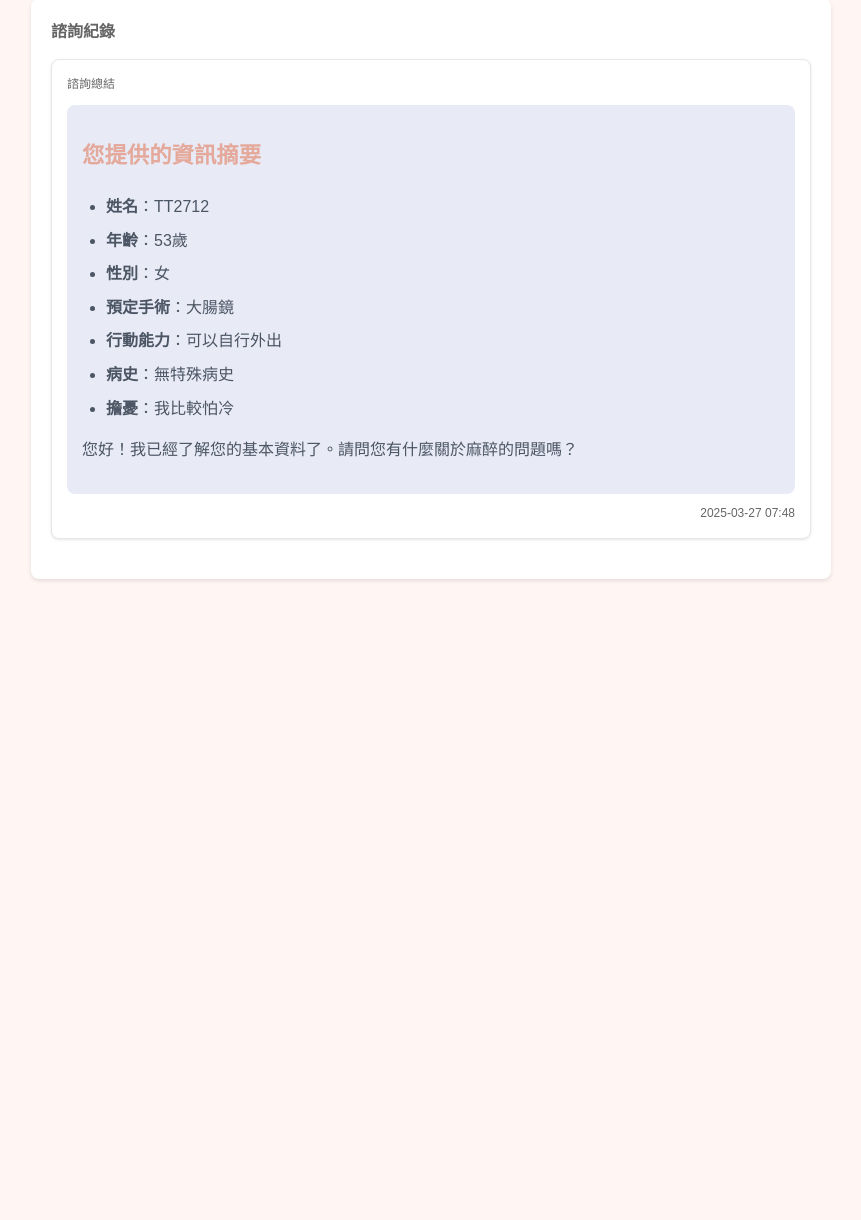
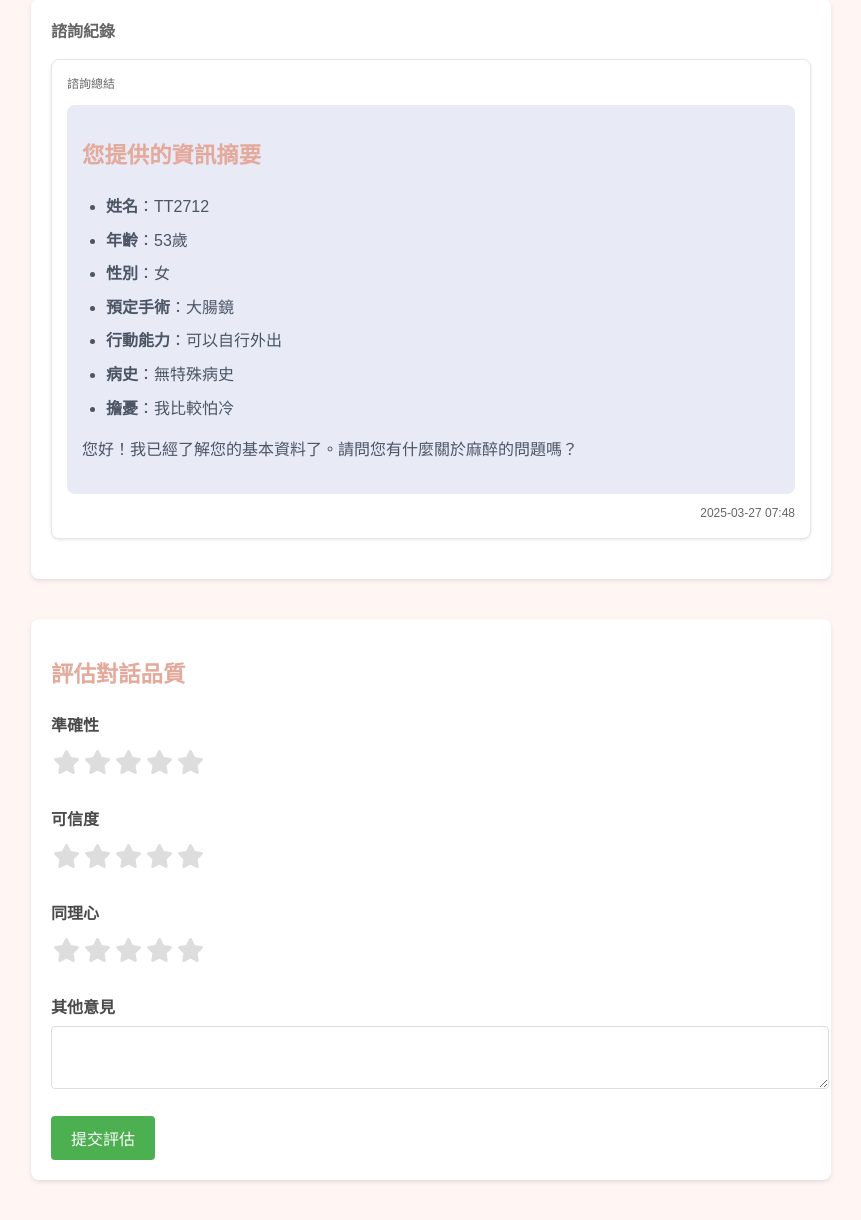
Before and after one commit to yanchen0902/anespr1, a Flask app: page /admin/patient/1 in a window 1280 px wide. Shown: the part 947-2167 px from the top of the page, without its empty margins (209-1070 px from the left). Before the commit the page ends 1528 px from the top, so only its background shows below. Run offline with Flask 2, Linux system fonts and the light colour scheme; a user stored in the database is signed in; data comes from the database, SQL or seed files in the repository; both versions use the stored data as it was after the commit; data that the repository does not hold is empty.

Commit message:
Evaluation bar added

```diff
--- a/app_tocloud.py
+++ b/app_tocloud.py
@@ -11,7 +11,7 @@ import secrets
 import re
 from flask_login import LoginManager, UserMixin, login_user, login_required, logout_user, current_user, AnonymousUserMixin
 from werkzeug.security import generate_password_hash, check_password_hash
-from models import db, User, Patient, SelfPayItem, ChatHistory, login_manager, init_db
+from models import db, User, Patient, SelfPayItem, ChatHistory, login_manager, init_db, ChatbotEvaluation
 from sqlalchemy import text
 
 # Configure logging
@@ -1013,5 +1013,28 @@ def feedback_stats():
         flash('Error loading feedback statistics', 'error')
         return redirect(url_for('admin_dashboard'))
 
+@app.route('/admin/patient/<int:id>/evaluate', methods=['POST'])
+@login_required
+def evaluate_chatbot(id):
+    try:
+        patient = Patient.query.get_or_404(id)
+        evaluation = ChatbotEvaluation(
+            patient_id=id,
+            evaluated_by=current_user.id,
+            accuracy_score=int(request.form['accuracy']),
+            trustworthiness_score=int(request.form['trustworthiness']),
+            empathy_score=int(request.form['empathy']),
+            comments=request.form.get('comments')
+        )
+        db.session.add(evaluation)
+        db.session.commit()
+        flash('評估已成功提交', 'success')
+    except Exception as e:
+        app.logger.error(f"Error submitting evaluation: {str(e)}")
+        flash('提交評估時發生錯誤', 'error')
+        db.session.rollback()
+
+    return redirect(url_for('patient_detail', id=id))
+
 if __name__ == '__main__':
     app.run(host='0.0.0.0', port=int(os.getenv('PORT', 8080)), debug=True)
--- a/templates/patient_detail.html
+++ b/templates/patient_detail.html
@@ -170,6 +170,89 @@
             background-color: #8a6d3b;
             color: #fff;
         }
+        .evaluation-form {
+            margin-top: 20px;
+        }
+        .rating-group {
+            margin-bottom: 20px;
+        }
+        .rating-group label {
+            display: block;
+            margin-bottom: 5px;
+            font-weight: bold;
+        }
+        .star-rating {
+            display: flex;
+            flex-direction: row-reverse;
+            justify-content: flex-end;
+        }
+        .star-rating input {
+            display: none;
+        }
+        .star-rating label {
+            color: #ddd;
+            cursor: pointer;
+            font-size: 24px;
+            padding: 0 2px;
+        }
+        .star-rating input:checked ~ label,
+        .star-rating label:hover,
+        .star-rating label:hover ~ label {
+            color: #ffd700;
+        }
+        .comments-group {
+            margin-bottom: 20px;
+        }
+        .comments-group label {
+            display: block;
+            margin-bottom: 5px;
+            font-weight: bold;
+        }
+        .comments-group textarea {
+            width: 100%;
+            padding: 8px;
+            border: 1px solid #ddd;
+            border-radius: 4px;
+            resize: vertical;
+        }
+        .submit-btn {
+            background-color: #4CAF50;
+            color: white;
+            padding: 10px 20px;
+            border: none;
+            border-radius: 4px;
+            cursor: pointer;
+            font-size: 16px;
+        }
+        .submit-btn:hover {
+            background-color: #45a049;
+        }
+        .previous-evaluations {
+            margin-top: 30px;
+            border-top: 1px solid #eee;
+            padding-top: 20px;
+        }
+        .evaluation-entry {
+            background-color: #f9f9f9;
+            padding: 15px;
+            border-radius: 4px;
+            margin-bottom: 10px;
+        }
+        .scores {
+            display: flex;
+            gap: 20px;
+            margin-bottom: 10px;
+        }
+        .comments {
+            color: #666;
+            margin: 10px 0;
+            font-style: italic;
+        }
+        .eval-meta {
+            font-size: 12px;
+            color: #999;
+            text-align: right;
+        }
     </style>
 </head>
 <body>
@@ -288,6 +371,67 @@
             <div class="detail-value">無諮詢紀錄</div>
             {% endif %}
         </div>
+
+        <div class="detail-card">
+            <h2>評估對話品質</h2>
+            <form action="{{ url_for('evaluate_chatbot', id=patient.id) }}" method="post" class="evaluation-form">
+                <div class="rating-group">
+                    <label>準確性</label>
+                    <div class="star-rating">
+                        {% for i in range(1, 6) %}
+                        <input type="radio" id="accuracy{{ i }}" name="accuracy" value="{{ i }}" required>
+                        <label for="accuracy{{ i }}"><i class="fas fa-star"></i></label>
+                        {% endfor %}
+                    </div>
+                </div>
+
+                <div class="rating-group">
+                    <label>可信度</label>
+                    <div class="star-rating">
+                        {% for i in range(1, 6) %}
+                        <input type="radio" id="trustworthiness{{ i }}" name="trustworthiness" value="{{ i }}" required>
+                        <label for="trustworthiness{{ i }}"><i class="fas fa-star"></i></label>
+                        {% endfor %}
+                    </div>
+                </div>
+
+                <div class="rating-group">
+                    <label>同理心</label>
+                    <div class="star-rating">
+                        {% for i in range(1, 6) %}
+                        <input type="radio" id="empathy{{ i }}" name="empathy" value="{{ i }}" required>
+                        <label for="empathy{{ i }}"><i class="fas fa-star"></i></label>
+                        {% endfor %}
+                    </div>
+                </div>
+
+                <div class="comments-group">
+                    <label for="comments">其他意見</label>
+                    <textarea id="comments" name="comments" rows="3"></textarea>
+                </div>
+
+                <button type="submit" class="submit-btn">提交評估</button>
+            </form>
+
+            {% if patient.evaluations %}
+            <div class="previous-evaluations">
+                <h3>歷史評估</h3>
+                {% for eval in patient.evaluations %}
+                <div class="evaluation-entry">
+                    <div class="scores">
+                        <span>準確性: {{ eval.accuracy_score }}/5</span>
+                        <span>可信度: {{ eval.trustworthiness_score }}/5</span>
+                        <span>同理心: {{ eval.empathy_score }}/5</span>
+                    </div>
+                    {% if eval.comments %}
+                    <div class="comments">{{ eval.comments }}</div>
+                    {% endif %}
+                    <div class="eval-meta">評估時間: {{ eval.evaluated_at.strftime('%Y-%m-%d %H:%M') }}</div>
+                </div>
+                {% endfor %}
+            </div>
+            {% endif %}
+        </div>
     </div>
 </body>
 </html>
```
Also changed, not shown: migrations/add_evaluation_table.py (added, +19 -0 lines), models.py (+14 -0 lines), database.db (added), patients.db.
